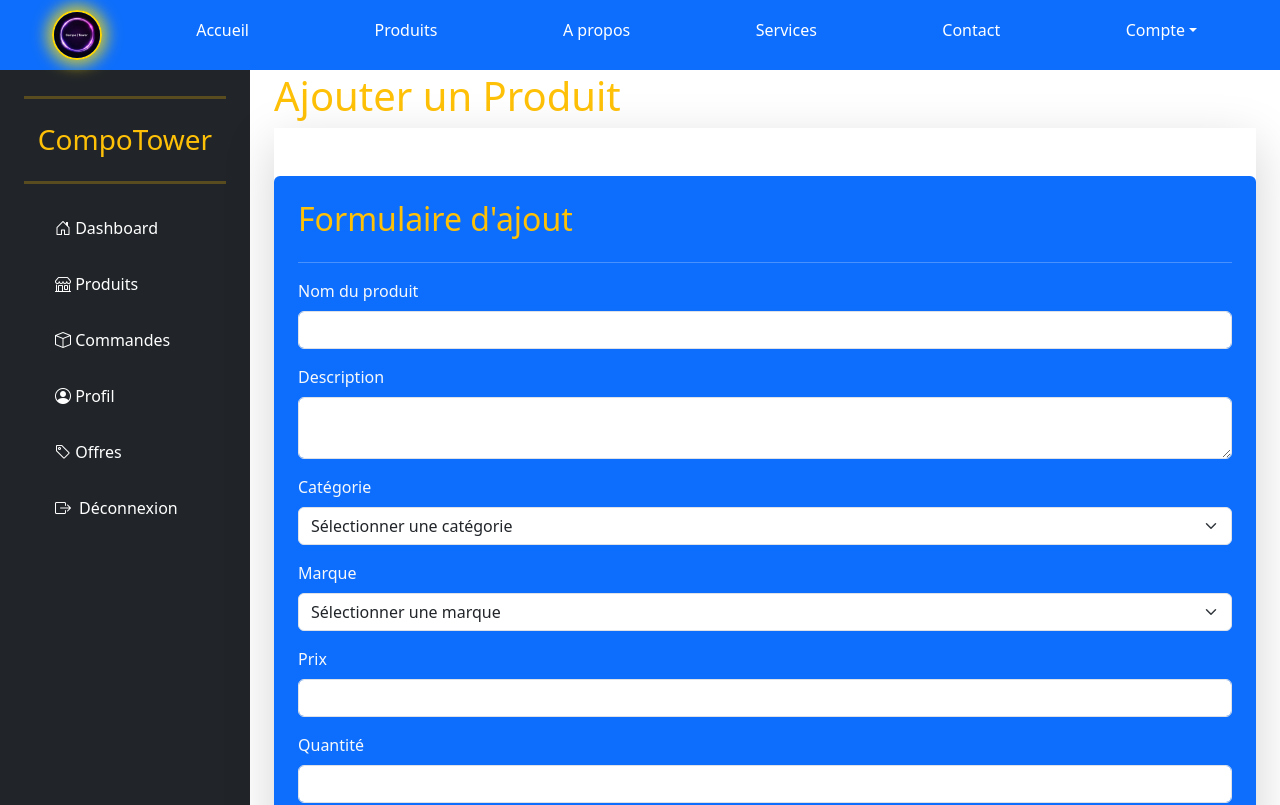
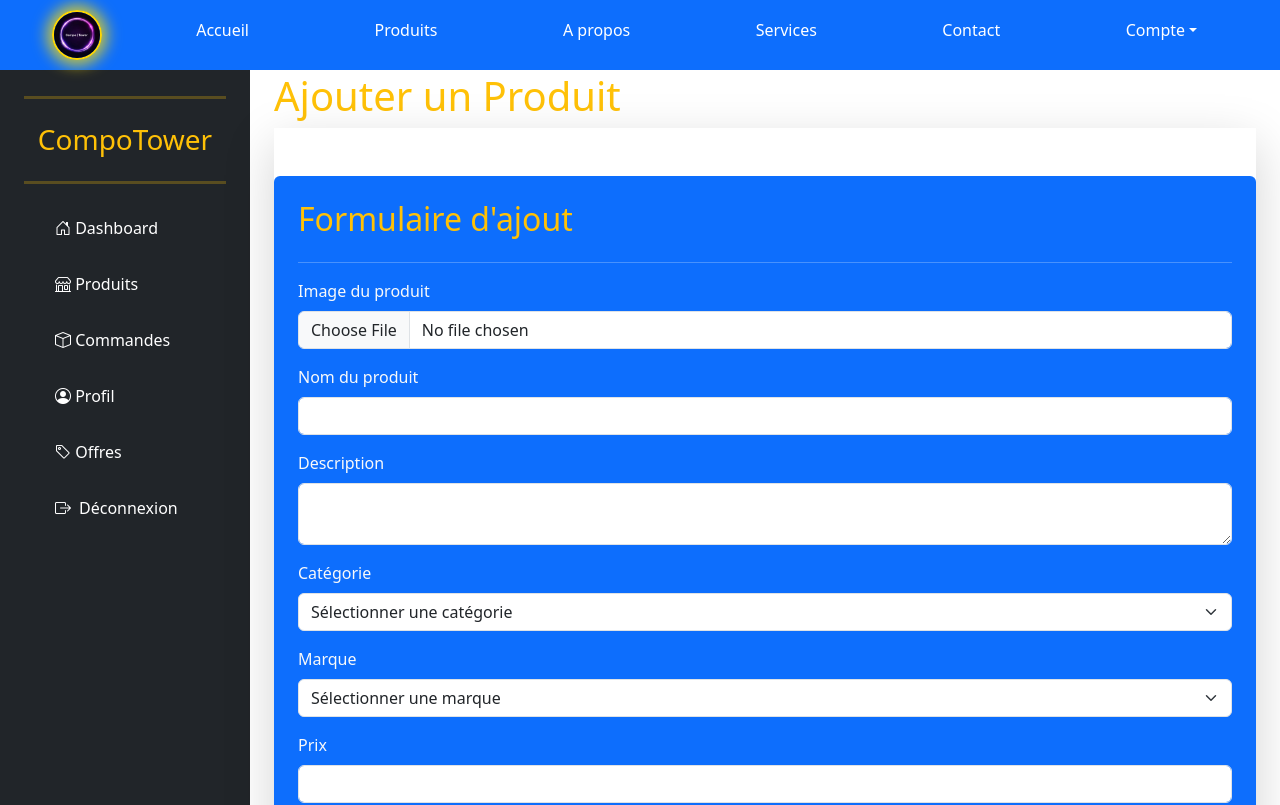
Before and after one commit to Mehdev9/fil_rouge_front, a React (Vite) app: page /dashboard/products in a window 1280 px wide. Shown: the top 805 px of the page. Built offline with nearby package versions, Linux system fonts and the light colour scheme; sample sign-in values are in the browser's storage.

Commit message:
add image

```diff
--- a/src/views/AdminProductView.jsx
+++ b/src/views/AdminProductView.jsx
@@ -1,48 +1,57 @@
-import React, { useState } from "react";
+import React from "react";
+import { useFormik } from "formik";
+import * as Yup from "yup";
 import ApiBackend from "../api/ApiBackend.js";
 import { Link } from "react-router-dom";
 
-
 const AdminProductView = () => {
-    const [product, setProduct] = useState({
+    const formik = useFormik({
+        initialValues: {
             name: '',
             description: '',
             category: '',
             brand: '',
             price: '',
-        quantity: ''
-    });
+            quantity: '',
+            image: null
+        },
+        validationSchema: Yup.object({
+            name: Yup.string().min(4, "Le nom doit comporter au moins 4 caractères").max(30, "Le nom ne peut pas dépasser 30 caractères").required("Le nom est requis"),
+            description: Yup.string().min(1, "La description doit comporter au moins 20 caractères").max(255, "La description ne peut pas dépasser 255 caractères").required("La description est requise"),
+            category: Yup.string().required("La catégorie est requise"),
+            brand: Yup.string().required("La marque est requise"),
+            price: Yup.number().positive("Le prix doit être un nombre positif").required("Le prix est requis"),
+            quantity: Yup.number().integer("La quantité doit être un entier").positive("La quantité doit être un nombre positif").required("La quantité est requise")
+        }),
+        onSubmit: (values) => {
+            const formData = new FormData();
+            formData.append("name", values.name);
+            formData.append("description", values.description);
+            formData.append("category", values.category);
+            formData.append("brand", values.brand);
+            formData.append("price", values.price);
+            formData.append("quantity", values.quantity);
 
-    const [error, setError] = useState(null);
-    const [success, setSuccess] = useState(null);
+            // Ajouter l'image si elle existe
+            if (values.image) {
+                formData.append("image", values.image);
+            }
 
-    const handleChange = (e) => {
-        const { name, value } = e.target;
-        setProduct(prevProduct => ({
-            ...prevProduct,
-            [name]: value
-        }));
-    };
-
-    const handleSubmit = (e) => {
-        e.preventDefault();
-
-        ApiBackend.post("/dashboard/products", product)
+            // Envoi de la requête avec FormData
+            ApiBackend.post("/dashboard/products", formData, {
+                headers: {
+                    "Content-Type": "multipart/form-data", // Indiquer qu'on envoie des fichiers
+                },
+            })
                 .then(response => {
-                setSuccess('Produit ajouté avec succès.');
-                setProduct({
-                    name: '',
-                    description: '',
-                    category: '',
-                    brand: '',
-                    price: '',
-                    quantity: ''
-                });
+                    alert("Produit ajouté avec succès.");
+                    formik.resetForm();
                 })
                 .catch(error => {
-                setError('Une erreur est survenue lors de l\'ajout du produit.');
+                    alert("Une erreur est survenue lors de l'ajout du produit.");
                 });
-    };
+        }
+    });
 
     return (
         <div className="dashboard-page d-flex">
@@ -98,10 +107,24 @@ const AdminProductView = () => {
                         <h2 className="text-warning pb-2">Formulaire d'ajout</h2>
                         <hr />
 
-                        {error && <div className="alert alert-danger">{error}</div>}
-                        {success && <div className="alert alert-success">{success}</div>}
+                        <form onSubmit={formik.handleSubmit}>
 
-                        <form onSubmit={handleSubmit}>
+                            <div className="mb-3">
+                                <label htmlFor="image" className="form-label">Image du produit</label>
+                                <input
+                                    type="file"
+                                    className="form-control"
+                                    id="image"
+                                    name="image"
+                                    onChange={(event) => {
+                                        formik.setFieldValue("image", event.target.files[0]);
+                                    }}
+                                />
+                                {formik.touched.image && formik.errors.image && (
+                                    <div className="text-danger">{formik.errors.image}</div>
+                                )}
+                            </div>
+
                             <div className="mb-3">
                                 <label htmlFor="name" className="form-label">Nom du produit</label>
                                 <input
@@ -109,9 +132,13 @@ const AdminProductView = () => {
                                     className="form-control"
                                     id="name"
                                     name="name"
-                                    value={product.name}
-                                    onChange={handleChange}
+                                    value={formik.values.name}
+                                    onChange={formik.handleChange}
+                                    onBlur={formik.handleBlur}
                                 />
+                                {formik.touched.name && formik.errors.name && (
+                                    <div className="text-danger">{formik.errors.name}</div>
+                                )}
                             </div>
 
                             <div className="mb-3">
@@ -120,9 +147,13 @@ const AdminProductView = () => {
                                     className="form-control"
                                     id="description"
                                     name="description"
-                                    value={product.description}
-                                    onChange={handleChange}
+                                    value={formik.values.description}
+                                    onChange={formik.handleChange}
+                                    onBlur={formik.handleBlur}
                                 ></textarea>
+                                {formik.touched.description && formik.errors.description && (
+                                    <div className="text-danger">{formik.errors.description}</div>
+                                )}
                             </div>
 
                             <div className="mb-3">
@@ -131,8 +162,9 @@ const AdminProductView = () => {
                                     className="form-select"
                                     id="category"
                                     name="category"
-                                    value={product.category}
-                                    onChange={handleChange}
+                                    value={formik.values.category}
+                                    onChange={formik.handleChange}
+                                    onBlur={formik.handleBlur}
                                 >
                                     <option value="">Sélectionner une catégorie</option>
                                     <option value="Carte Mère">Carte Mère</option>
@@ -142,8 +174,10 @@ const AdminProductView = () => {
                                     <option value="Alimentation">Alimentation</option>
                                     <option value="Processeur">Processeur</option>
                                 </select>
+                                {formik.touched.category && formik.errors.category && (
+                                    <div className="text-danger">{formik.errors.category}</div>
+                                )}
                             </div>
-
 
                             <div className="mb-3">
                                 <label htmlFor="brand" className="form-label">Marque</label>
@@ -151,8 +185,9 @@ const AdminProductView = () => {
                                     className="form-select"
                                     id="brand"
                                     name="brand"
-                                    value={product.brand}
-                                    onChange={handleChange}
+                                    value={formik.values.brand}
+                                    onChange={formik.handleChange}
+                                    onBlur={formik.handleBlur}
                                 >
                                     <option value="">Sélectionner une marque</option>
                                     <option value="Corsair">Corsair</option>
@@ -166,8 +201,10 @@ const AdminProductView = () => {
                                     <option value="Razer">Razer</option>
                                     <option value="Cooler Master">Cooler Master</option>
                                 </select>
+                                {formik.touched.brand && formik.errors.brand && (
+                                    <div className="text-danger">{formik.errors.brand}</div>
+                                )}
                             </div>
-
 
                             <div className="mb-3">
                                 <label htmlFor="price" className="form-label">Prix</label>
@@ -176,9 +213,13 @@ const AdminProductView = () => {
                                     className="form-control"
                                     id="price"
                                     name="price"
-                                    value={product.price}
-                                    onChange={handleChange}
+                                    value={formik.values.price}
+                                    onChange={formik.handleChange}
+                                    onBlur={formik.handleBlur}
                                 />
+                                {formik.touched.price && formik.errors.price && (
+                                    <div className="text-danger">{formik.errors.price}</div>
+                                )}
                             </div>
 
                             <div className="mb-3">
@@ -188,9 +229,13 @@ const AdminProductView = () => {
                                     className="form-control"
                                     id="quantity"
                                     name="quantity"
-                                    value={product.quantity}
-                                    onChange={handleChange}
+                                    value={formik.values.quantity}
+                                    onChange={formik.handleChange}
+                                    onBlur={formik.handleBlur}
                                 />
+                                {formik.touched.quantity && formik.errors.quantity && (
+                                    <div className="text-danger">{formik.errors.quantity}</div>
+                                )}
                             </div>
 
                             <button type="submit" className="btn text-light btn-warning">Ajouter</button>
```
Lines whose indentation alone changed are shown as unchanged.
